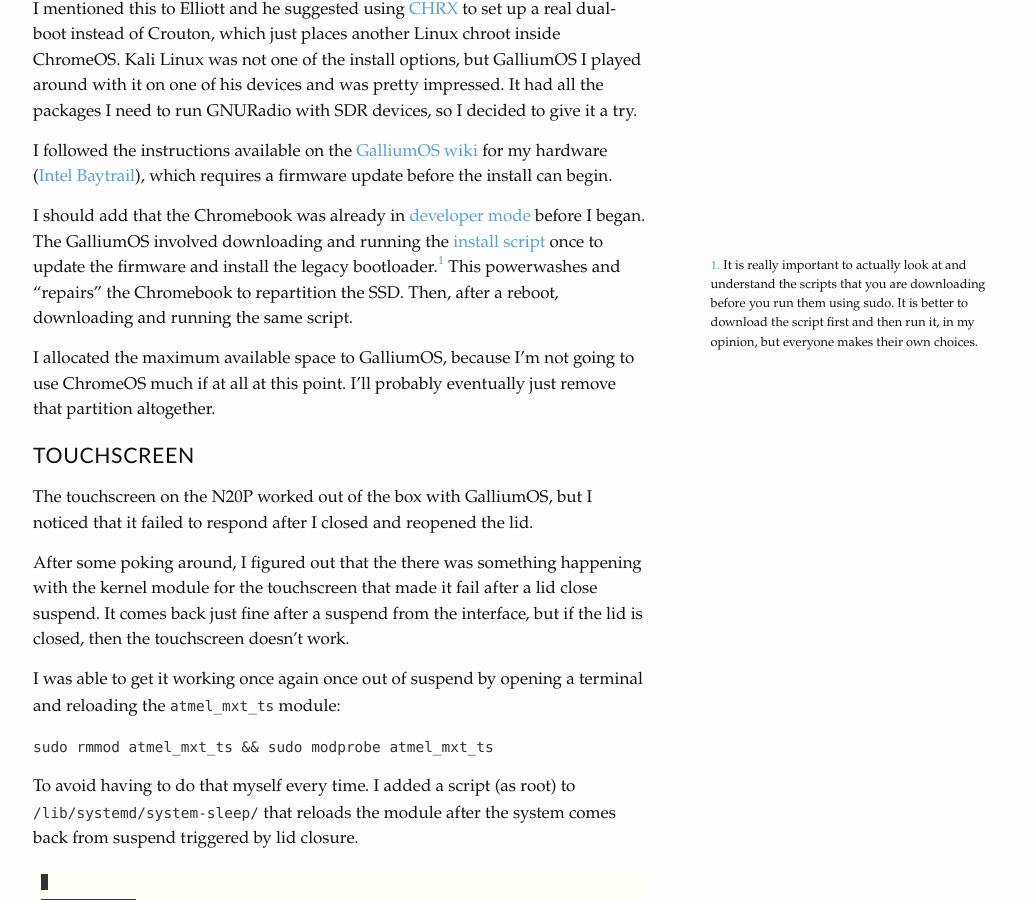
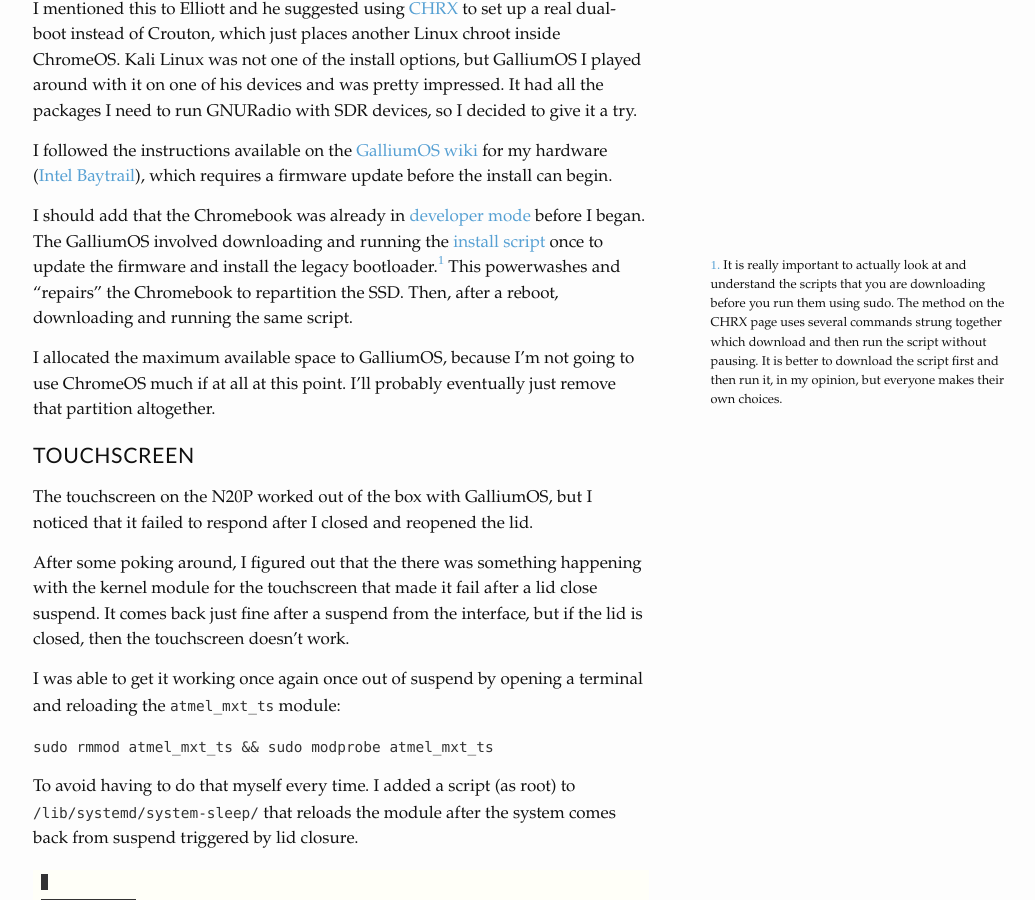
Before and after one commit to jdmar3/jdmar3.github.io, a Jekyll site: the page built from _posts/2017-02-05-galliumos-on-Lenovo-Chromebook.md, in a window 1280 px wide and 900 px high, scrolled down 658 px. Shown: the whole window, without its empty margins (47-1082 px from the left). Built offline with Jekyll 4.4.1, drawn with Linux system fonts in a browser that asks for light colours; Markdown is read by kramdown in place of the engine named in the settings; some of the changed lines change nothing that is shown.

Commit message:
add blog post

```diff
--- a/_posts/2017-02-05-galliumos-on-Lenovo-Chromebook.md
+++ b/_posts/2017-02-05-galliumos-on-Lenovo-Chromebook.md
@@ -28,7 +28,7 @@
 I followed the instructions available on the [GalliumOS wiki](https://wiki.galliumos.org/Installing) for my hardware ([Intel Baytrail](https://wiki.galliumos.org/Installing/Baytrail)), which requires a firmware update before the install can begin.
 
 I should add that the Chromebook was already in [developer mode](https://wiki.galliumos.org/Installing/Preparing) before I began.
-The GalliumOS involved downloading and running the [install script](https://chrx.org/#usage) once to update the firmware and install the legacy bootloader.{% sidenote 'warning' "It is really important to actually look at and understand the scripts that you are downloading before you run them using sudo. It is better to download the script first and then run it, in my opinion, but everyone makes their own choices." %}
+The GalliumOS involved downloading and running the [install script](https://chrx.org/#usage) once to update the firmware and install the legacy bootloader.{% sidenote 'warning' "It is really important to actually look at and understand the scripts that you are downloading before you run them using sudo. The method on the CHRX page uses several commands strung together which download and then run the script without pausing. It is better to download the script first and then run it, in my opinion, but everyone makes their own choices." %}
 This powerwashes and "repairs" the Chromebook to repartition the SSD.
 Then, after a reboot, downloading and running the same script.
 
```
